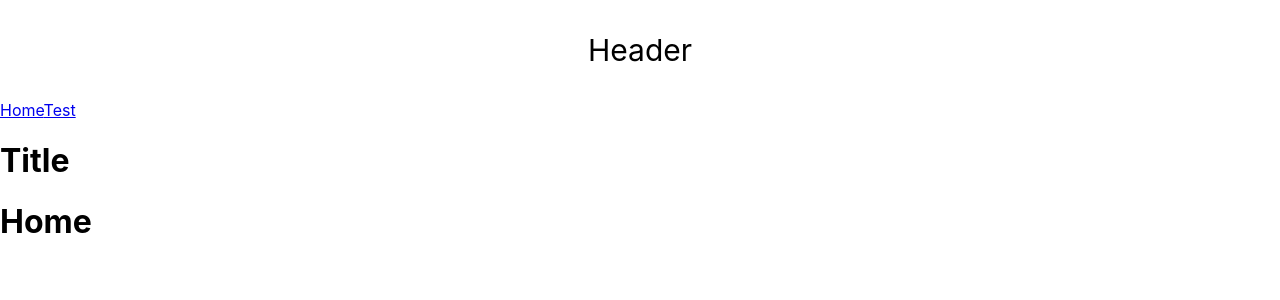
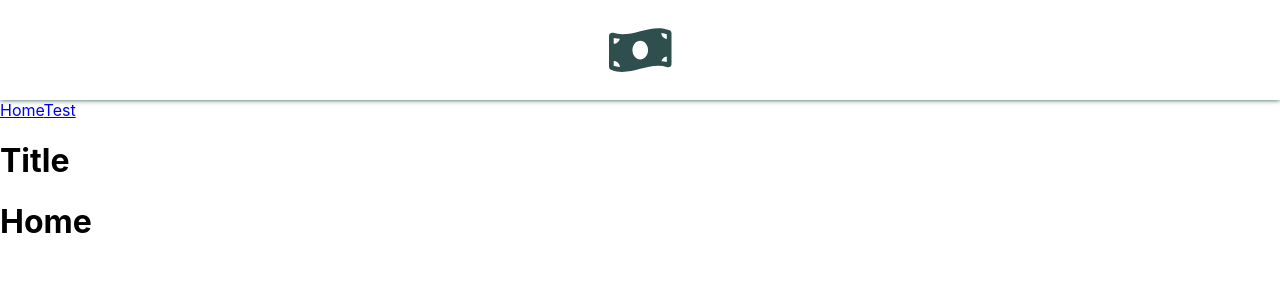
Before and after one commit to oldDanbi97/BNS, a React (Create React App) app: page / in a window 1280 px wide. Shown: the top 300 px of the page. Built offline with nearby package versions, Linux system fonts and the light colour scheme.

Commit message:
fortawesome 추가

```diff
--- a/package.json
+++ b/package.json
@@ -3,6 +3,7 @@
   "version": "0.1.0",
   "private": true,
   "dependencies": {
+    "@fortawesome/fontawesome-free": "^5.15.4",
     "@testing-library/jest-dom": "^5.11.4",
     "@testing-library/react": "^11.1.0",
     "@testing-library/user-event": "^12.1.10",
--- a/src/app.css
+++ b/src/app.css
@@ -1,7 +1,9 @@
 .tmp-header {
   display: flex;
   height: 100px;
+  box-shadow: 0 0 5px;
   justify-content: center;
   align-items: center;
-  font-size: 30px;
+  font-size: 50px;
+  color:darkslategray;
 }
--- a/src/components/header.jsx
+++ b/src/components/header.jsx
@@ -1,7 +1,9 @@
 import React from 'react';
 
 const Header = (props) => {
-    return <div className="tmp-header">Header</div>
+    return <div className="tmp-header">
+        <i class="fas fa-money-bill-wave"></i>
+    </div>
 };
 
 export default Header;
--- a/src/index.js
+++ b/src/index.js
@@ -2,6 +2,7 @@ import React from 'react';
 import ReactDOM from 'react-dom';
 import './index.css';
 import App from './app';
+import '@fortawesome/fontawesome-free/js/all.js';
 
 ReactDOM.render(
   <React.StrictMode>
```
Also changed, not shown: 1 other file (tests, documents, lock files or other folders).
